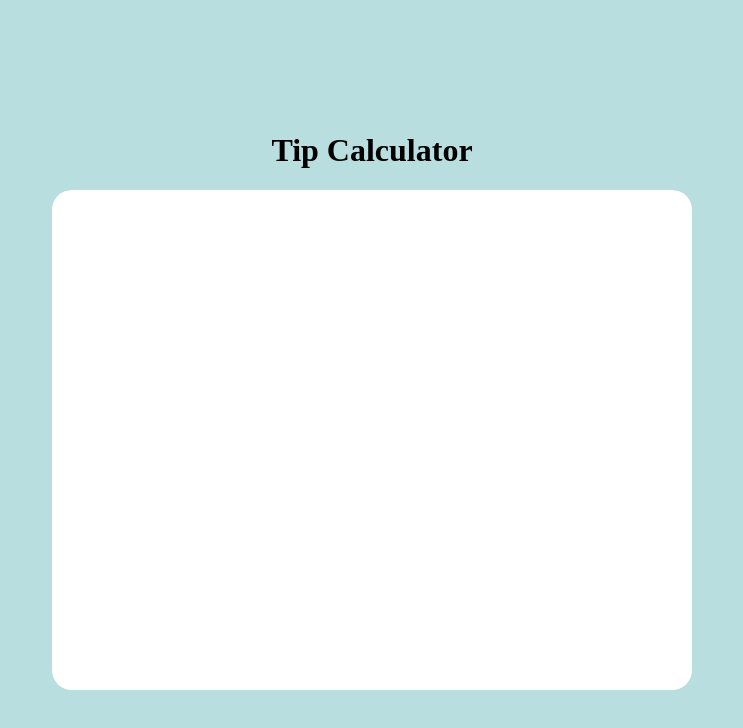
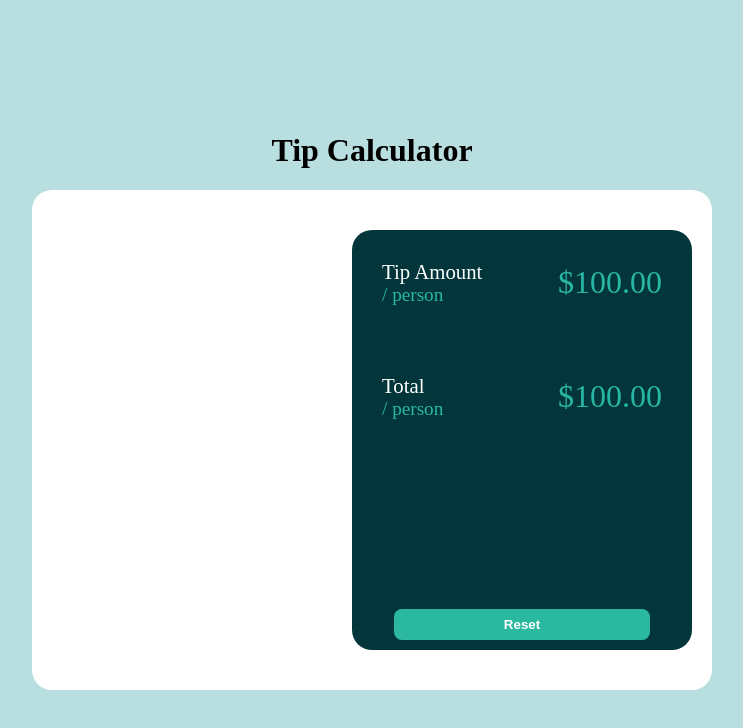
Before and after one commit to daasc/GitActions, a Vue app: page / in a window 1280 px wide. Shown: the top 728 px of the page, without its empty margins (268-1011 px from the left). Built offline with nearby package versions, Linux system fonts and the light colour scheme.

Commit message:
feat: add layout

```diff
--- a/src/components/ButtonReset.vue
+++ b/src/components/ButtonReset.vue
@@ -1,5 +1,5 @@
 <template>
-  <div>
+  <div class="button_reset">
     <button>Reset</button>
   </div>
 </template>
@@ -14,9 +14,14 @@ button {
   color: white;
   font-weight: bold;
   border: none;
-  width: 100%;
+  width: 80%;
   padding: 8px;
   border-radius: 8px;
   cursor: pointer;
+  align-self: flex-end;
+}
+.button_reset {
+  display: flex;
+  justify-content: center;
 }
 </style>
--- /dev/null
+++ b/src/components/ResultContainer.vue
@@ -0,0 +1,70 @@
+<template class="template">
+  <div class="container__result">
+    <div class="space_result">
+      <div class="content_result">
+        <div class="describe_result">
+          <span>Tip Amount</span>
+          <span>/ person</span>
+        </div>
+        <div class="number_result">$100.00</div>
+      </div>
+      <div class="content_result">
+        <div class="describe_result">
+          <span>Total</span>
+          <span>/ person</span>
+        </div>
+        <div class="number_result">$100.00</div>
+      </div>
+    </div>
+    <button-reset></button-reset>
+  </div>
+</template>
+<script>
+import ButtonReset from "./ButtonReset.vue";
+export default {
+  components: { ButtonReset },
+  name: "ResultContainer",
+};
+</script>
+<style scoped>
+
+.container__result {
+  background-color: var(--color-container-result);
+  width: 50%;
+  height: 80%;
+  border-radius: 20px;
+  padding: 10px;
+  display: flex;
+  flex-direction: column;
+  justify-content: space-between;
+  align-self: center;
+}
+.space_result {
+  height: 40%;
+  display: flex;
+  justify-content: space-between;
+  flex-direction: column;
+  padding: 20px;
+}
+.content_result {
+  display: flex;
+  justify-content: space-between;
+  align-items: center;
+}
+.describe_result {
+  display: flex;
+  flex-direction: column;
+}
+.describe_result span:first-child {
+  color: white;
+  font-size: 1.3rem;
+}
+.describe_result span:last-child {
+  color: var(--color-font-result);
+  font-size: 1.2rem;
+}
+.number_result {
+  color: var(--color-font-result);
+  font-size: 2rem;
+}
+</style>
--- a/src/views/Calculator.vue
+++ b/src/views/Calculator.vue
@@ -3,12 +3,14 @@
     <h1>Tip Calculator</h1>
     <section class="container">
       <div class="container__calculator"></div>
-      <div class="container__result"></div>
+      <result-container></result-container>
     </section>
   </main>
 </template>
 <script>
+import ResultContainer from "@/components/ResultContainer.vue";
 export default {
+  components: { ResultContainer },
   // eslint-disable-next-line vue/multi-word-component-names
   name: "Calculator",
 };
@@ -31,5 +33,7 @@ h1 {
   background-color: white;
   margin: 0 auto;
   border-radius: 20px;
+  flex-direction: row-reverse;
+  padding: 0 20px;
 }
 </style>
```
